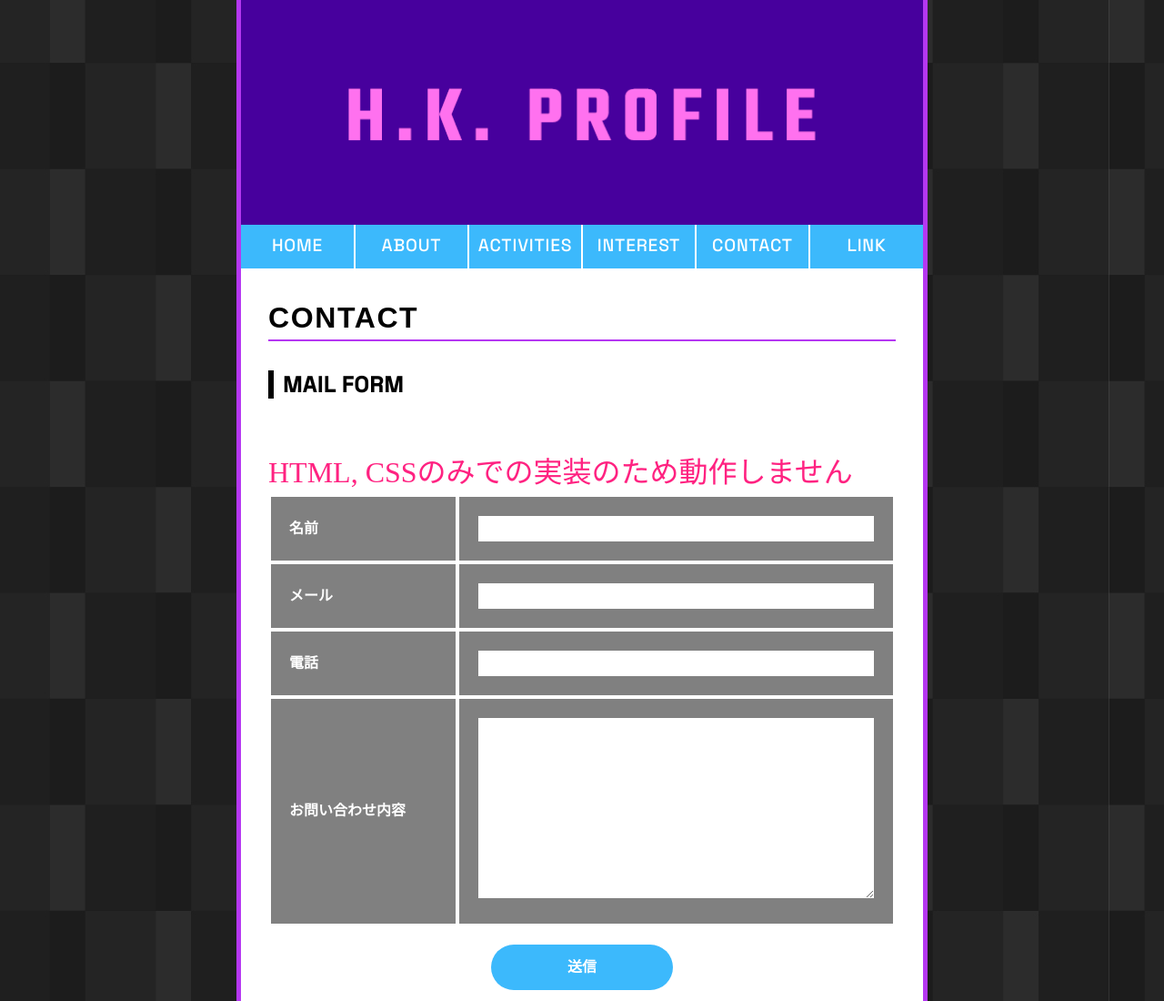
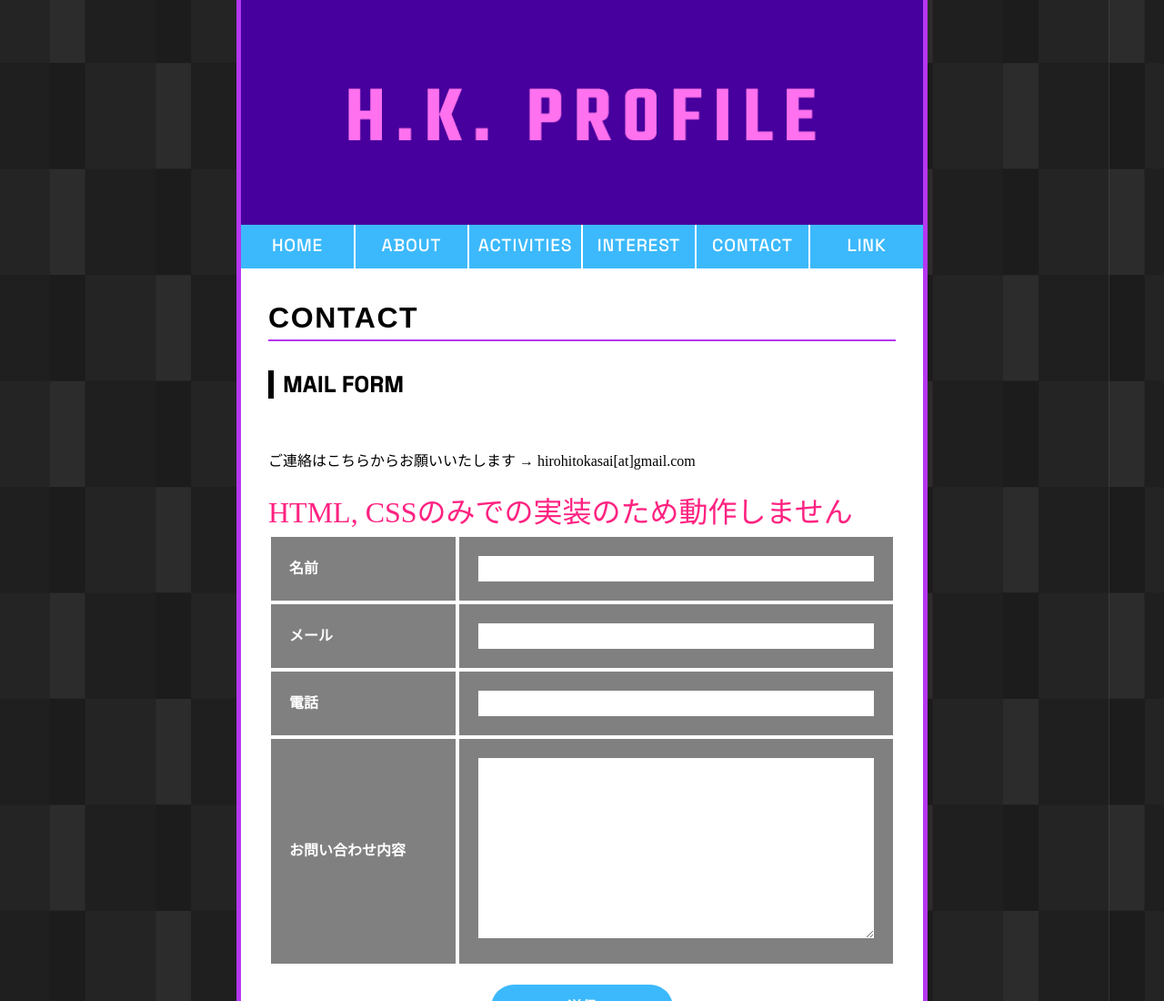
Before and after one commit to hirohitokasai/portforio, a plain HTML site: page contact.html in a window 1280 px wide. Shown: the top 1100 px of the page at 91% size. Drawn offline with Linux system fonts and the light colour scheme; a web font is replaced by a local one.

Commit message:
contact edited
contact edited

```diff
--- a/contact.html
+++ b/contact.html
@@ -53,6 +53,7 @@
                 <h3>MAIL FORM</h3>
 
                 <div class="contact">
+                    <p id="mailtome">ご連絡はこちらからお願いいたします → hirohitokasai[at]gmail.com</p>
                     <p>HTML, CSSのみでの実装のため動作しません</p>
                     <form action="">
                         <table class="contact-table">
--- a/styles/style.scss
+++ b/styles/style.scss
@@ -173,6 +173,12 @@ header {
     width: 100%;
     margin: 0 auto;
     padding: 30px 0;
+
+    #mailtome {
+      color: $cBlack;
+      font-size: medium;
+      margin-bottom: 20px;
+    }
 
       & p {
         color: $cRed;
```
Also changed, not shown: styles/style.css, 1 other file.
